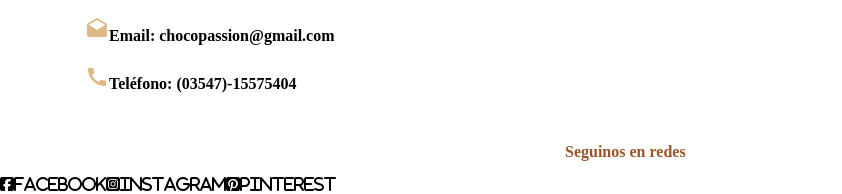
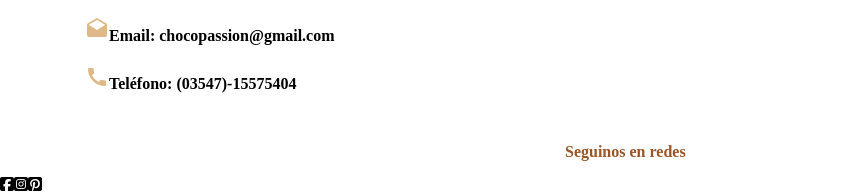
Before and after one commit to BeluLucero/Chocopassionn, a website: page pages/contacto.html in a window 1280 px wide. Shown: the part 1080-1274 px from the top of the page, without its empty margins (0-842 px from the left). Drawn offline with Linux system fonts and the light colour scheme.

Commit message:
cambios6

```diff
--- a/pages/contacto.html
+++ b/pages/contacto.html
@@ -83,13 +83,13 @@
       <h4 class="seguinos">Seguinos en redes</h4>
       <ul class="horizontal-redes">
         <li>
-          <i class="fa-brands fa-square-facebook">Facebook</i>
+          <i class="fa-brands fa-square-facebook"></i>
         </li>
         <li>
-          <i class="fa-brands fa-square-instagram">Instagram</i>
+          <i class="fa-brands fa-square-instagram"></i>
         </li>
         <li>
-          <i class="fa-brands fa-square-pinterest">Pinterest</i>
+          <i class="fa-brands fa-square-pinterest"></i>
         </li>
       </ul>
     </footer>
```
Also changed, not shown: pages/portfolio.html (+3 -3 lines), pages/recetas.html (+3 -3 lines), pages/sobre-nosotros.html (+3 -3 lines).
